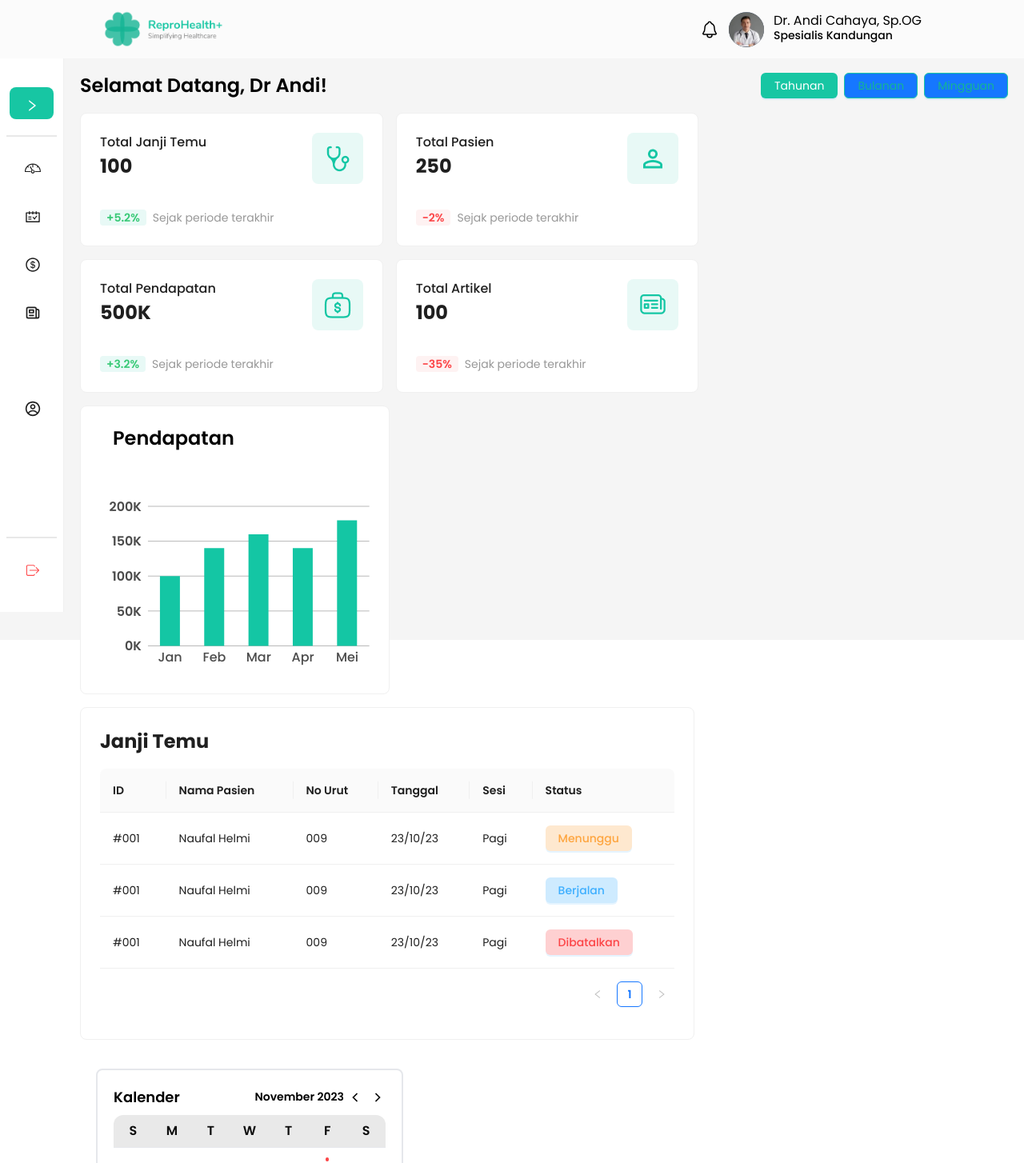
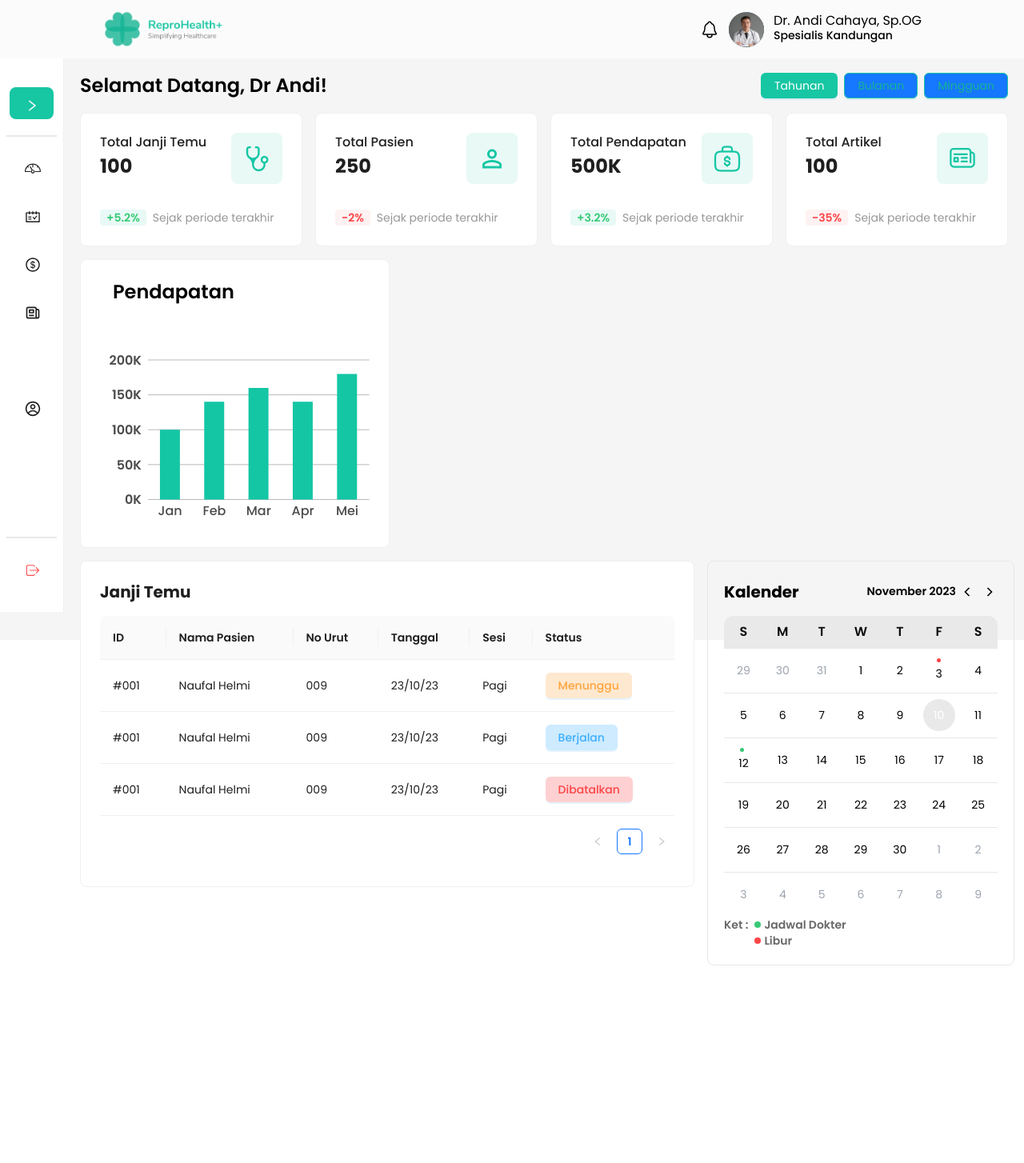
Before and after one commit to team-capstone-1/fe-repro-health, a React (Vite) app: page /dashboard in a window 1280 px wide. Shown: the top 1454 px of the page at 80% size. After the commit the page ends 1207 px from the top, so only its background shows below. Built offline with nearby package versions, Linux system fonts and the light colour scheme; some icons are missing.

Commit message:
update: revisi layout

```diff
--- a/src/views/app-views/dashboard/components/AppointmentTable.jsx
+++ b/src/views/app-views/dashboard/components/AppointmentTable.jsx
@@ -85,9 +85,9 @@ export default function AppointmentTable() {
   return (
     <>
       <Row gutter={[16]}>
-        <Col span={16}>
+        <Col span={24}>
           <Card>
-            <h4 className="mb-4 font-bold">Janji Temu</h4>
+            <p className="mb-4 text-xl font-bold">Janji Temu</p>
             <Table columns={columns} dataSource={data} />
           </Card>
         </Col>
--- a/src/views/app-views/dashboard/components/Calendar.jsx
+++ b/src/views/app-views/dashboard/components/Calendar.jsx
@@ -1,5 +1,5 @@
 import dayjs from "dayjs";
-import React, { useState } from "react";
+import { useState } from "react";
 import { GrFormNext, GrFormPrevious } from "react-icons/gr";
 
 function cn(...classes) {
@@ -83,10 +83,10 @@ export default function Calendar() {
   );
   const schedule2 = newDate2.toDateString();
   return (
-    <div className="m-5 w-96 rounded-lg border-2 p-5">
+    <div className="w-96 rounded-lg border p-5">
       {/* Header */}
-      <div className="mb-2 flex items-center justify-between">
-        <h6 className="text-lg font-semibold">Kalender</h6>
+      <div className="mb-4 mt-1 flex items-center justify-between">
+        <p className="text-xl font-bold">Kalender</p>
         <div className="flex items-center gap-1">
           <h6 className="select-none font-semibold">
             {months[today.month()]} {today.year()}
--- a/src/views/app-views/dashboard/components/TotalCards.jsx
+++ b/src/views/app-views/dashboard/components/TotalCards.jsx
@@ -35,15 +35,13 @@ const data = [
 export default function TotalCards() {
   return (
     <>
-      <Row justify="start">
-        <Col span={16} xs={24} md={24} lg={16}>
       <Row gutter={[16, 16]}>
         {data.map((item, i) => (
-              <Col key={i} span={12} xs={24} md={12} lg={12}>
+          <Col key={i} span={6} xs={24} md={12} lg={6}>
             <Card>
               <Flex justify="space-between" align="flex-start">
                 <div>
-                      <p className="font-medium">{item.title}</p>
+                  <p className="me-0 font-medium lg:me-3">{item.title}</p>
                   <h4 className="font-bold">{item.total}</h4>
                 </div>
                 <div className="grid h-16 w-16 place-content-center rounded-lg bg-green-50">
@@ -68,8 +66,6 @@ export default function TotalCards() {
           </Col>
         ))}
       </Row>
-        </Col>
-      </Row>
     </>
   );
 }
--- a/src/views/app-views/dashboard/index.jsx
+++ b/src/views/app-views/dashboard/index.jsx
@@ -10,17 +10,17 @@ export default function Dashboard() {
   return (
     <>
       <ButtonFilter />
-      <Row gutter={[8, 16]}>
+      <Row gutter={[16, 16]}>
         <Col span={24}>
           <TotalCards />
         </Col>
         <Col span={24}>
           <ChartIncome />
         </Col>
-        <Col span={24}>
+        <Col xs={24} md={24} lg={14} xl={16}>
           <AppointmentTable />
         </Col>
-        <Col span={24}>
+        <Col xs={24} md={24} lg={10} xl={8}>
           <Calendar />
         </Col>
       </Row>
```
Lines whose indentation alone changed are shown as unchanged.
